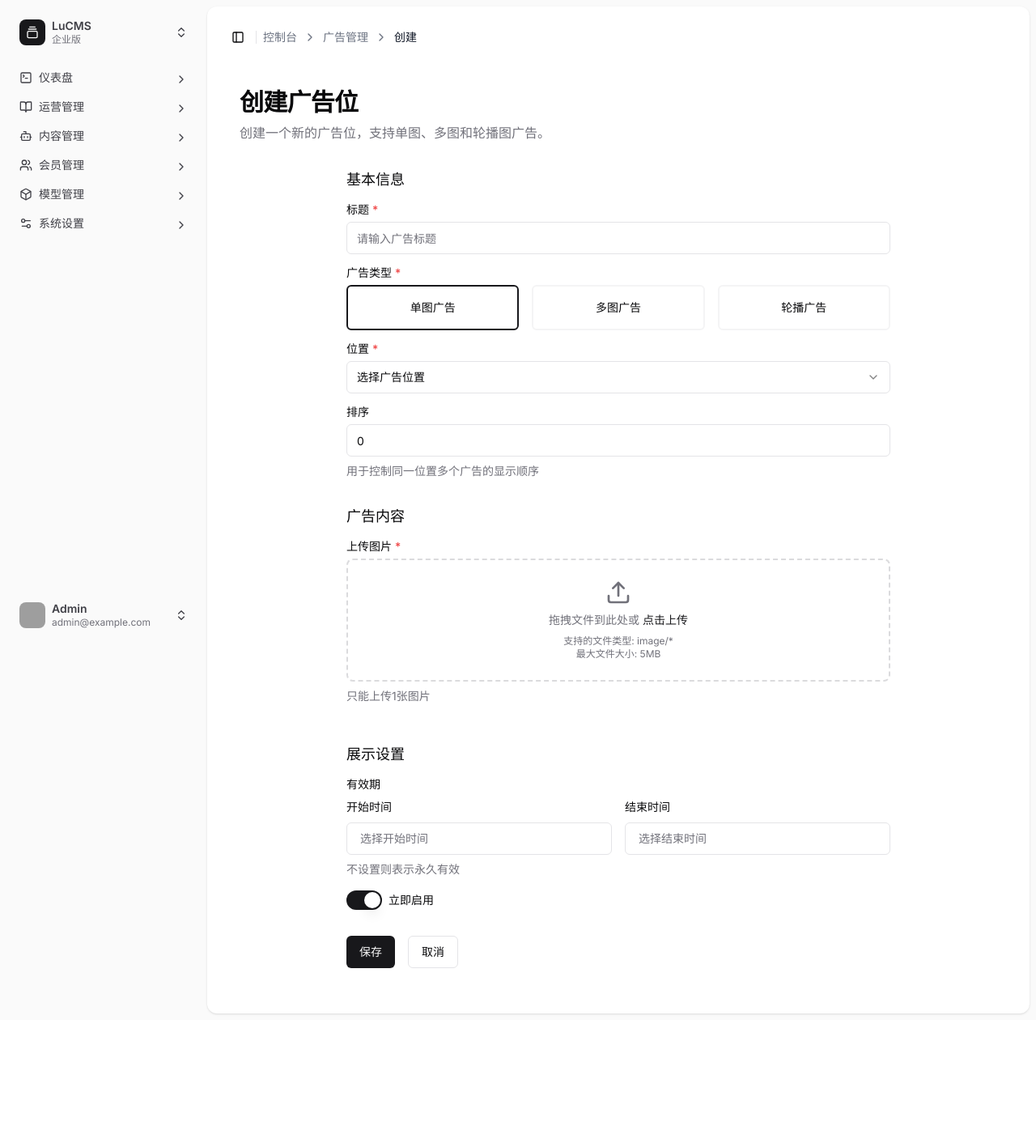
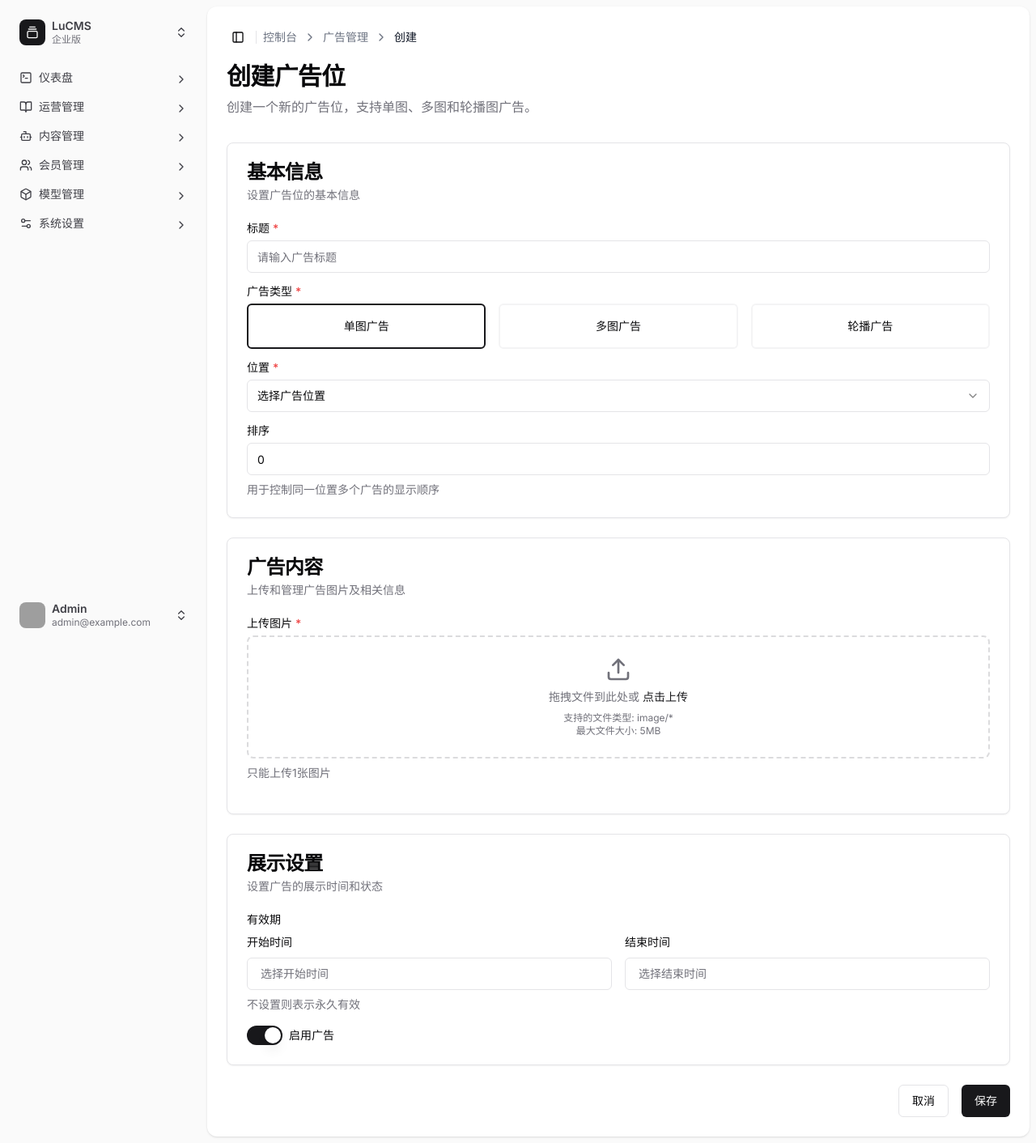
Before and after one commit to laolu/lucms, a Next.js app: page /admin/advertisements/create in a window 1280 px wide. Shown: the whole page at 81% size. Before the commit the page ends 1260 px from the top, so only its background shows below. Built offline with nearby package versions, Linux system fonts and the light colour scheme; grey boxes are pictures that could not be loaded.

Commit message:
广告管理样式优化

```diff
--- a/src/app/admin/advertisements/[id]/edit/page.tsx
+++ b/src/app/admin/advertisements/[id]/edit/page.tsx
@@ -94,12 +94,11 @@ export default function EditAdvertisementPage({ params }: EditAdvertisementPageP
   }
 
   return (
-    <div className="container space-y-8 py-8">
+    <div className="space-y-8">
       <PageHeader
         title="编辑广告位"
         description="编辑广告位信息，支持修改图片、链接和其他设置。"
       />
-      <div className="mx-auto max-w-2xl">
       <AdForm
         initialData={formData}
         onSubmit={handleSubmit}
@@ -107,6 +106,5 @@ export default function EditAdvertisementPage({ params }: EditAdvertisementPageP
         submitText="更新"
       />
     </div>
-    </div>
   )
 }
--- a/src/app/admin/advertisements/_components/ad-form.tsx
+++ b/src/app/admin/advertisements/_components/ad-form.tsx
@@ -20,7 +20,7 @@ import { toast } from "sonner"
 import client from '@/lib/api-client'
 import { API_ENDPOINTS } from '@/lib/api-config'
 import { RadioGroup, RadioGroupItem } from "@/components/ui/radio-group"
-import { Card, CardContent } from "@/components/ui/card"
+import { Card, CardContent, CardHeader, CardTitle, CardDescription } from "@/components/ui/card"
 import { DragDropContext, Droppable, Draggable } from '@hello-pangea/dnd'
 import { Icons } from '@/components/icons'
 import {
@@ -136,7 +136,7 @@ export function AdForm({
           order: prev.contents.length
         }]
       }))
-      toast.success('图片���传成功')
+      toast.success('图片上传成功')
     } catch (error: any) {
       console.error('上传失败:', error)
       if (error.response?.status === 401) {
@@ -181,10 +181,14 @@ export function AdForm({
   }
 
   return (
-    <form onSubmit={handleSubmit} className="space-y-8">
+    <form onSubmit={handleSubmit} className="space-y-6">
       {/* 基本信息 */}
-      <div className="space-y-4">
-        <h3 className="text-lg font-medium">基本信息</h3>
+      <Card>
+        <CardHeader>
+          <CardTitle>基本信息</CardTitle>
+          <CardDescription>设置广告位的基本信息</CardDescription>
+        </CardHeader>
+        <CardContent className="space-y-4">
           <div className="grid gap-4">
             <div className="grid gap-2">
               <Label htmlFor="title">
@@ -265,11 +269,16 @@ export function AdForm({
               </p>
             </div>
           </div>
-      </div>
+        </CardContent>
+      </Card>
 
       {/* 广告内容 */}
-      <div className="space-y-4">
-        <h3 className="text-lg font-medium">广告内容</h3>
+      <Card>
+        <CardHeader>
+          <CardTitle>广告内容</CardTitle>
+          <CardDescription>上传和管理广告图片及相关信息</CardDescription>
+        </CardHeader>
+        <CardContent className="space-y-4">
           <div className="grid gap-4">
             <div className="grid gap-2">
               <Label>
@@ -360,11 +369,16 @@ export function AdForm({
               </Droppable>
             </DragDropContext>
           </div>
-      </div>
+        </CardContent>
+      </Card>
 
       {/* 展示设置 */}
-      <div className="space-y-4">
-        <h3 className="text-lg font-medium">展示设置</h3>
+      <Card>
+        <CardHeader>
+          <CardTitle>展示设置</CardTitle>
+          <CardDescription>设置广告的展示时间和状态</CardDescription>
+        </CardHeader>
+        <CardContent className="space-y-4">
           <div className="grid gap-4">
             <div className="grid gap-2">
               <Label>有效期</Label>
@@ -391,25 +405,10 @@ export function AdForm({
                       <Calendar
                         mode="single"
                         selected={formData.startDate ? new Date(formData.startDate) : undefined}
-                      onSelect={(date) => date && setFormData({
-                        ...formData,
-                        startDate: date.toISOString()
-                      })}
+                        onSelect={(date) => setFormData({ ...formData, startDate: date?.toISOString() || '' })}
                         initialFocus
                         locale={zhCN}
                       />
-                    <div className="p-3 border-t">
-                      <Input
-                        type="time"
-                        value={formData.startDate ? format(new Date(formData.startDate), "HH:mm") : ""}
-                        onChange={(e) => {
-                          const [hours, minutes] = e.target.value.split(':')
-                          const date = formData.startDate ? new Date(formData.startDate) : new Date()
-                          date.setHours(parseInt(hours), parseInt(minutes))
-                          setFormData({ ...formData, startDate: date.toISOString() })
-                        }}
-                      />
-                    </div>
                     </PopoverContent>
                   </Popover>
                 </div>
@@ -435,25 +434,10 @@ export function AdForm({
                       <Calendar
                         mode="single"
                         selected={formData.endDate ? new Date(formData.endDate) : undefined}
-                      onSelect={(date) => date && setFormData({
-                        ...formData,
-                        endDate: date.toISOString()
-                      })}
+                        onSelect={(date) => setFormData({ ...formData, endDate: date?.toISOString() || '' })}
                         initialFocus
                         locale={zhCN}
                       />
-                    <div className="p-3 border-t">
-                      <Input
-                        type="time"
-                        value={formData.endDate ? format(new Date(formData.endDate), "HH:mm") : ""}
-                        onChange={(e) => {
-                          const [hours, minutes] = e.target.value.split(':')
-                          const date = formData.endDate ? new Date(formData.endDate) : new Date()
-                          date.setHours(parseInt(hours), parseInt(minutes))
-                          setFormData({ ...formData, endDate: date.toISOString() })
-                        }}
-                      />
-                    </div>
                     </PopoverContent>
                   </Popover>
                 </div>
@@ -463,32 +447,25 @@ export function AdForm({
               </p>
             </div>
 
-          <div className="flex items-center gap-2">
+            <div className="flex items-center space-x-2">
               <Switch
                 id="isActive"
                 checked={formData.isActive}
                 onCheckedChange={(checked) => setFormData({ ...formData, isActive: checked })}
               />
-            <Label htmlFor="isActive">立即启用</Label>
+              <Label htmlFor="isActive">启用广告</Label>
             </div>
           </div>
-      </div>
+        </CardContent>
+      </Card>
 
-      <div className="flex gap-4">
+      <div className="flex justify-end gap-4">
+        <Button type="button" variant="outline" onClick={onCancel}>
+          取消
+        </Button>
         <Button type="submit" disabled={saving}>
-          {saving ? (
-            <>
-              <Icons.spinner className="mr-2 h-4 w-4 animate-spin" />
-              保存中...
-            </>
-          ) : submitText}
-        </Button>
-        <Button
-          type="button"
-          variant="outline"
-          onClick={onCancel}
-        >
-          取消
+          {saving && <Icons.spinner className="mr-2 h-4 w-4 animate-spin" />}
+          {submitText}
         </Button>
       </div>
     </form>
--- a/src/app/admin/advertisements/create/page.tsx
+++ b/src/app/admin/advertisements/create/page.tsx
@@ -21,17 +21,15 @@ export default function CreateAdvertisementPage() {
   }
 
   return (
-    <div className="container space-y-8 py-8">
+    <div className="space-y-8">
       <PageHeader
         title="创建广告位"
         description="创建一个新的广告位，支持单图、多图和轮播图广告。"
       />
-      <div className="mx-auto max-w-2xl">
-        <AdForm
-          onSubmit={handleSubmit}
-          onCancel={() => router.back()}
-        />
-      </div>
+      <AdForm
+        onSubmit={handleSubmit}
+        onCancel={() => router.back()}
+      />
     </div>
   )
 }
```
Also changed, not shown: 2 other files (tests, documents, lock files or other folders). Lines whose indentation alone changed are shown as unchanged.
